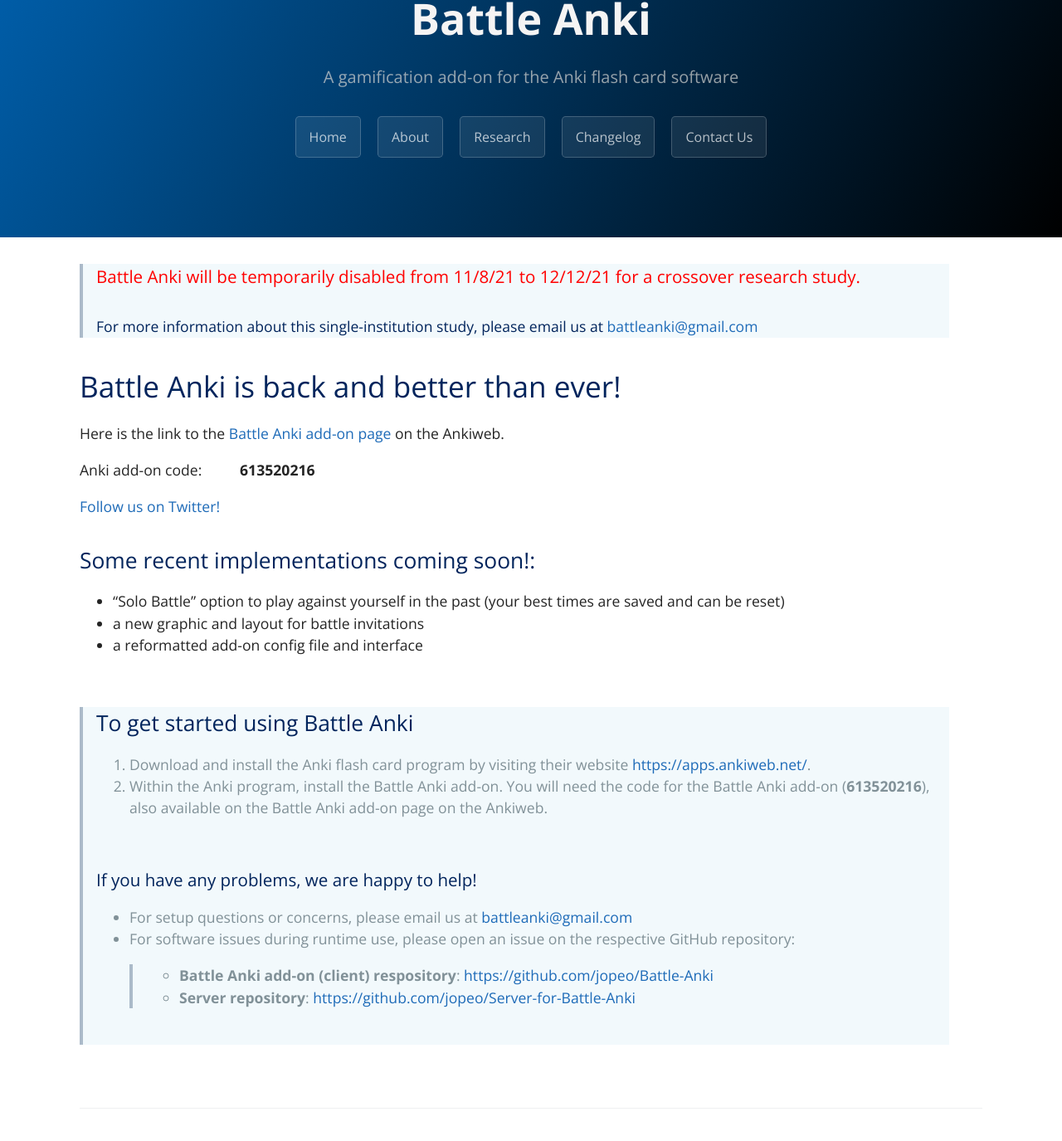
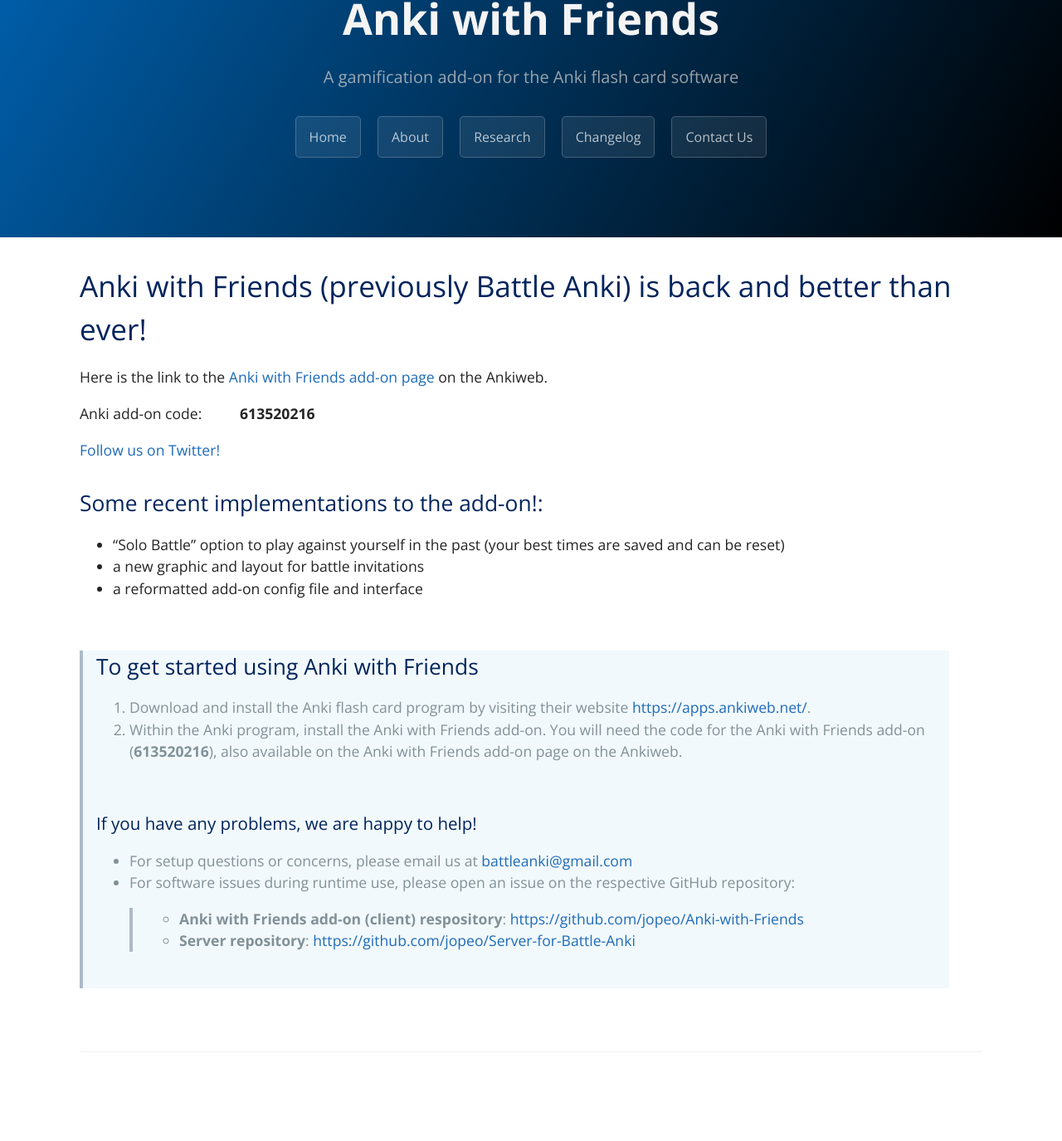
Before and after one commit to jopeo/jopeo.github.io, a Jekyll site: the page built from index.md, in a window 1280 px wide and 1400 px high, scrolled down 253 px. Shown: the top 1375 px of the window at 83% size. Built offline with Jekyll 4.4.1, drawn with Linux system fonts in a browser that asks for light colours; after the commit the page ends 1585 px from its top, so only the background shows below that.

Commit message:
switched name to Anki with Friends

```diff
--- a/index.md
+++ b/index.md
@@ -1,21 +1,18 @@
 ---
-title: Battle Anki
+title: Anki with Friends
 layout: template
 filename: index
 ---
 
->### <span style="color:red">  Battle Anki will be temporarily disabled from 11/8/21 to 12/12/21 for a crossover research study.</span>
->#### For more information about this single-institution study, please email us at [battleanki@gmail.com](mailto:battleanki@gmail.com)
+# Anki with Friends (previously Battle Anki) is back and better than ever!
 
-# Battle Anki is back and better than ever!
-
-Here is the link to the [Battle Anki add-on page](https://ankiweb.net/shared/info/613520216){:target="_blank"} on the Ankiweb.
+Here is the link to the [Anki with Friends add-on page](https://ankiweb.net/shared/info/613520216){:target="_blank"} on the Ankiweb.
 
 Anki add-on code: &nbsp;&nbsp;&nbsp;&nbsp;&nbsp;&nbsp;&nbsp;&nbsp; **613520216**
 
 [Follow us on Twitter!](https://twitter.com/BattleAnki){:target="_blank"}
 
-## Some recent implementations coming soon!:
+## Some recent implementations to the add-on!:
 
 - "Solo Battle" option to play against yourself in the past (your best times are saved and can be reset)
 - a new graphic and layout for battle invitations
@@ -23,11 +20,11 @@
 
 <br/>
 
-> ## To get started using Battle Anki
+> ## To get started using Anki with Friends
 >
 > 1. Download and install the Anki flash card program by visiting their website [https://apps.ankiweb.net/](https://apps.ankiweb.net/){:target="_blank"}.
-> 2. Within the Anki program, install the Battle Anki add-on. You will need the code for the Battle Anki add-on (**613520216**),
-   also available on the Battle Anki add-on page on the Ankiweb.
+> 2. Within the Anki program, install the Anki with Friends add-on. You will need the code for the Anki with Friends add-on (**613520216**),
+   also available on the Anki with Friends add-on page on the Ankiweb.
 ><br>
 ><br>
 >
@@ -36,7 +33,7 @@
 > - For setup questions or concerns, please email us at [battleanki@gmail.com](mailto:battleanki@gmail.com)
 > - For software issues during runtime use, please open an issue on the respective GitHub repository:
 ><br>
->>  + **Battle Anki add-on (client) respository**: [https://github.com/jopeo/Battle-Anki](https://github.com/jopeo/Battle-Anki){:target="_blank"}
+>>  + **Anki with Friends add-on (client) respository**: [https://github.com/jopeo/Anki-with-Friends](https://github.com/jopeo/Anki-with-Friends){:target="_blank"}
 >>  + **Server repository**: [https://github.com/jopeo/Server-for-Battle-Anki](https://github.com/jopeo/Server-for-Battle-Anki){:target="_blank"}
 >
 ><br>
```
Also changed, not shown: about.md (+13 -7 lines), contact.md (+2 -2 lines), research.md (+4 -14 lines), changelog.md.
